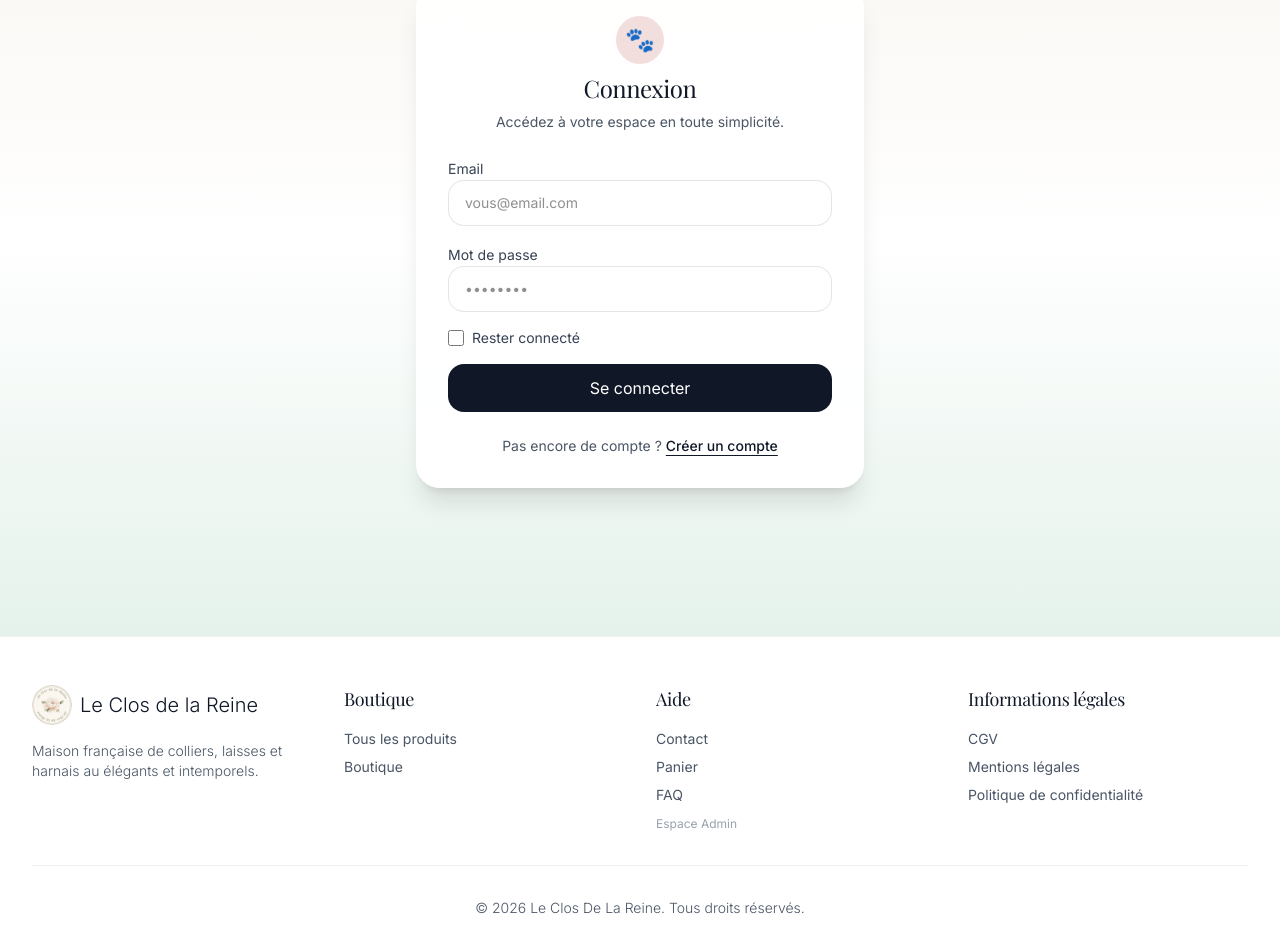
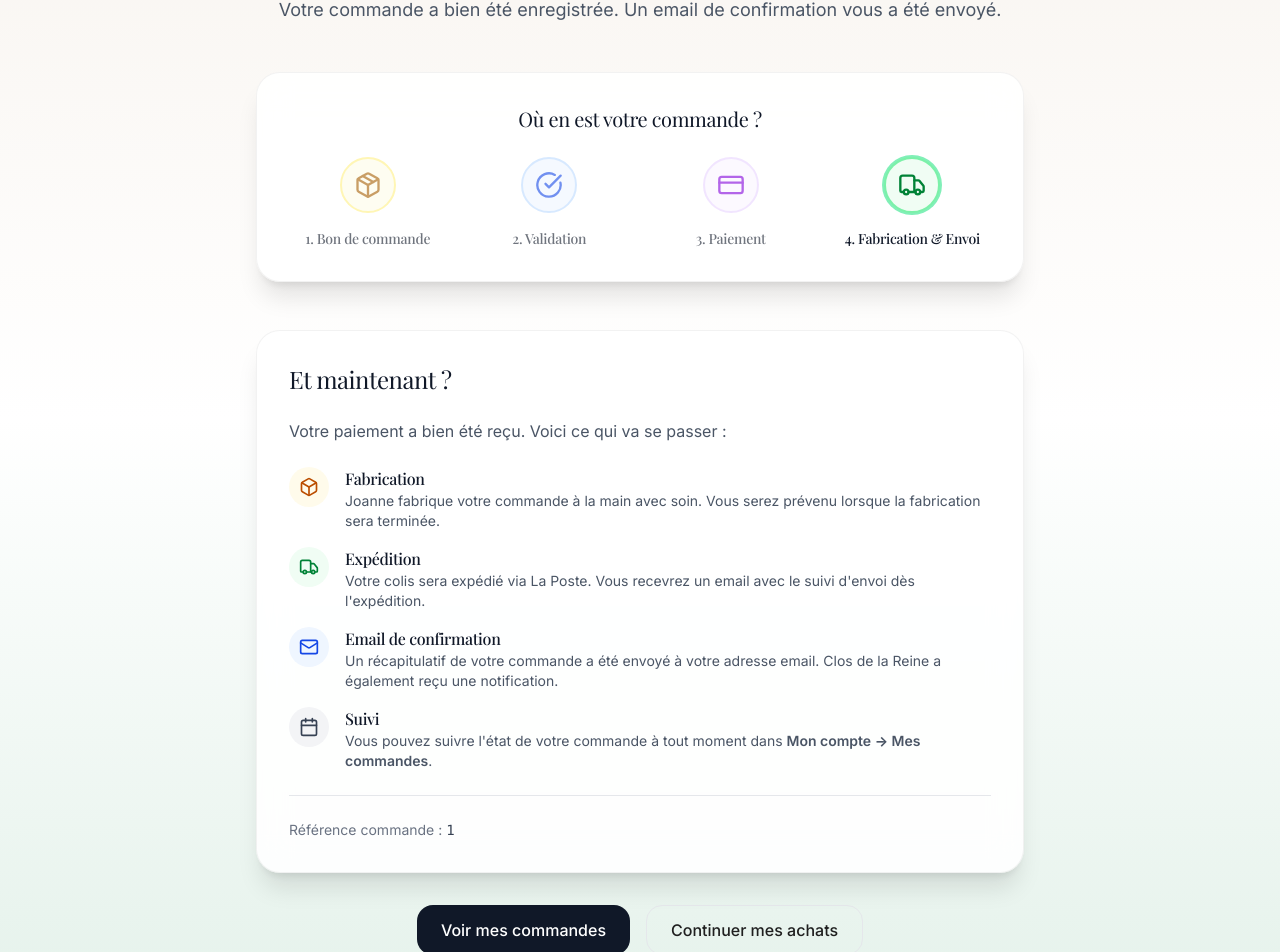
Before and after one commit to emmguardia/Clos-De-La-Reine-Argo-Repo, a React (Vite) app in the folder Frontend/: page /commande/1/merci in a window 1280 px wide. Before the commit this address led to /connexion. Shown: the part 229-1181 px from the top of the page. Built offline with nearby package versions, Linux system fonts and the light colour scheme; no server answers.

Commit message:
payement

```diff
--- a/Frontend/src/App.tsx
+++ b/Frontend/src/App.tsx
@@ -14,6 +14,7 @@ import FavoritesPage from './pages/FavoritesPage';
 import CartPage from './pages/CartPage';
 import CheckoutPage from './pages/CheckoutPage';
 import PaymentPage from './pages/PaymentPage';
+import PaymentThankYouPage from './pages/PaymentThankYouPage';
 import CounterProposalPage from './pages/CounterProposalPage';
 import AdminPanelPage from './pages/AdminPanelPage';
 import OrdersAdminPage from './pages/OrdersAdminPage';
@@ -51,6 +52,7 @@ function App() {
         <Route path="/panier" element={<CartPage />} />
         <Route path="/checkout" element={<CheckoutPage />} />
         <Route path="/commande/:orderId/paiement" element={<PaymentPage />} />
+        <Route path="/commande/:orderId/merci" element={<PaymentThankYouPage />} />
         <Route path="/commande/:orderId/:action" element={<CounterProposalPage />} />
         <Route path="/admin" element={<AdminPanelPage />} />
         <Route path="/admin/commandes" element={<OrdersAdminPage />} />
--- a/Frontend/src/pages/PaymentPage.tsx
+++ b/Frontend/src/pages/PaymentPage.tsx
@@ -32,17 +32,17 @@ interface AdresseSuggestion {
 
 function StripePaymentForm({
   orderId,
-  clientSecret: _clientSecret,
+  clientSecret,
   shippingAddress,
   total,
-  onSuccess: _onSuccess,
+  onConfirmSuccess,
   onError
 }: {
   orderId: string;
   clientSecret: string;
   shippingAddress: Record<string, string>;
   total: number;
-  onSuccess: () => void;
+  onConfirmSuccess: (paymentIntentId: string) => Promise<void>;
   onError: (msg: string) => void;
 }) {
   const stripe = useStripe();
@@ -69,6 +69,11 @@ function StripePaymentForm({
       });
       if (error) {
         onError(error.message || 'Paiement refusé');
+        return;
+      }
+      const paymentIntentId = clientSecret.split('_secret_')[0];
+      if (paymentIntentId) {
+        await onConfirmSuccess(paymentIntentId);
       }
     } catch (err) {
       onError(err instanceof Error ? err.message : 'Erreur paiement');
@@ -233,7 +238,7 @@ export default function PaymentPage() {
         });
         if (res.ok) {
           setSearchParams({});
-          navigate('/profil?tab=commandes');
+          navigate(`/commande/${orderId}/merci`);
         } else {
           const data = await safeJsonResponse(res, { error: '' });
           setError(data.error || 'Erreur lors de la confirmation du paiement.');
@@ -353,6 +358,22 @@ export default function PaymentPage() {
     const product = products.find(p => p.id === productId);
     return product ? product.name : `Produit #${productId}`;
   };
+
+  const handlePaymentConfirmed = useCallback(async (paymentIntentId: string) => {
+    const token = getTokenFromStorage();
+    if (!token || !orderId) return;
+    const res = await fetch(`${API_URL}/api/orders/${orderId}/payment`, {
+      method: 'POST',
+      headers: { 'Content-Type': 'application/json', 'Authorization': `Bearer ${token}` },
+      body: JSON.stringify({ paymentIntentId, shippingAddress })
+    });
+    if (res.ok) {
+      navigate(`/commande/${orderId}/merci`);
+    } else {
+      const data = await safeJsonResponse(res, { error: '' });
+      setError(data.error || 'Erreur lors de la confirmation du paiement.');
+    }
+  }, [orderId, shippingAddress, navigate]);
 
   const stripePromise = useMemo(
     () => (effectiveStripeKey ? loadStripe(effectiveStripeKey) : null),
@@ -602,7 +623,7 @@ export default function PaymentPage() {
                           clientSecret={clientSecret}
                           shippingAddress={shippingAddress}
                           total={order.total}
-                          onSuccess={() => navigate('/profil?tab=commandes')}
+                          onConfirmSuccess={handlePaymentConfirmed}
                           onError={setError}
                         />
                       </Elements>
--- /dev/null
+++ b/Frontend/src/pages/PaymentThankYouPage.tsx
@@ -0,0 +1,131 @@
+import { useNavigate, useParams } from 'react-router-dom';
+import { Package, CheckCircle, CreditCard, Truck, Mail, Box, Calendar, ArrowLeft } from 'lucide-react';
+
+export default function PaymentThankYouPage() {
+  const navigate = useNavigate();
+  const { orderId } = useParams();
+
+  return (
+    <div className="min-h-screen bg-gradient-to-b from-[#f8f4ef] via-white to-[#e5f2eb] py-12 px-4">
+      <div className="max-w-3xl mx-auto">
+        <button
+          onClick={() => navigate('/profil?tab=commandes')}
+          className="mb-8 flex items-center gap-2 text-gray-600 hover:text-gray-900 transition-colors"
+        >
+          <ArrowLeft className="w-4 h-4" />
+          Voir mes commandes
+        </button>
+
+        <div className="text-center mb-12">
+          <h1 className="text-4xl font-light text-gray-900 mb-4">Merci pour votre paiement</h1>
+          <p className="text-lg text-gray-600">
+            Votre commande a bien été enregistrée. Un email de confirmation vous a été envoyé.
+          </p>
+        </div>
+
+        <div className="mb-12 bg-white/90 backdrop-blur-lg rounded-3xl shadow-xl shadow-black/10 p-8 border border-black/5">
+          <h2 className="text-xl font-light text-gray-900 mb-6 text-center">Où en est votre commande ?</h2>
+          <div className="grid grid-cols-2 md:grid-cols-4 gap-4 md:gap-6">
+            <div className="text-center opacity-60">
+              <div className="bg-yellow-50 border-2 border-yellow-200 rounded-full w-12 h-12 md:w-14 md:h-14 flex items-center justify-center mx-auto mb-2 md:mb-4">
+                <Package className="w-6 h-6 md:w-7 md:h-7 text-yellow-700" />
+              </div>
+              <h3 className="text-sm font-medium text-gray-900">1. Bon de commande</h3>
+            </div>
+            <div className="text-center opacity-60">
+              <div className="bg-blue-50 border-2 border-blue-200 rounded-full w-12 h-12 md:w-14 md:h-14 flex items-center justify-center mx-auto mb-2 md:mb-4">
+                <CheckCircle className="w-6 h-6 md:w-7 md:h-7 text-blue-700" />
+              </div>
+              <h3 className="text-sm font-medium text-gray-900">2. Validation</h3>
+            </div>
+            <div className="text-center opacity-60">
+              <div className="bg-purple-50 border-2 border-purple-200 rounded-full w-12 h-12 md:w-14 md:h-14 flex items-center justify-center mx-auto mb-2 md:mb-4">
+                <CreditCard className="w-6 h-6 md:w-7 md:h-7 text-purple-700" />
+              </div>
+              <h3 className="text-sm font-medium text-gray-900">3. Paiement</h3>
+            </div>
+            <div className="text-center">
+              <div className="bg-green-50 border-2 border-green-300 rounded-full w-12 h-12 md:w-14 md:h-14 flex items-center justify-center mx-auto mb-2 md:mb-4 ring-2 ring-green-400/50">
+                <Truck className="w-6 h-6 md:w-7 md:h-7 text-green-700" />
+              </div>
+              <h3 className="text-sm font-medium text-gray-900">4. Fabrication & Envoi</h3>
+            </div>
+          </div>
+        </div>
+
+        <div className="bg-white/90 backdrop-blur-lg rounded-3xl shadow-xl shadow-black/10 p-8 border border-black/5 space-y-6">
+          <h2 className="text-2xl font-light text-gray-900">Et maintenant ?</h2>
+          <p className="text-gray-600">
+            Votre paiement a bien été reçu. Voici ce qui va se passer :
+          </p>
+          <ul className="space-y-4">
+            <li className="flex gap-4">
+              <div className="flex-shrink-0 w-10 h-10 rounded-full bg-amber-50 flex items-center justify-center">
+                <Box className="w-5 h-5 text-amber-700" />
+              </div>
+              <div>
+                <h3 className="font-medium text-gray-900">Fabrication</h3>
+                <p className="text-sm text-gray-600">
+                  Joanne fabrique votre commande à la main avec soin. Vous serez prévenu lorsque la fabrication sera terminée.
+                </p>
+              </div>
+            </li>
+            <li className="flex gap-4">
+              <div className="flex-shrink-0 w-10 h-10 rounded-full bg-green-50 flex items-center justify-center">
+                <Truck className="w-5 h-5 text-green-700" />
+              </div>
+              <div>
+                <h3 className="font-medium text-gray-900">Expédition</h3>
+                <p className="text-sm text-gray-600">
+                  Votre colis sera expédié via La Poste. Vous recevrez un email avec le suivi d&apos;envoi dès l&apos;expédition.
+                </p>
+              </div>
+            </li>
+            <li className="flex gap-4">
+              <div className="flex-shrink-0 w-10 h-10 rounded-full bg-blue-50 flex items-center justify-center">
+                <Mail className="w-5 h-5 text-blue-700" />
+              </div>
+              <div>
+                <h3 className="font-medium text-gray-900">Email de confirmation</h3>
+                <p className="text-sm text-gray-600">
+                  Un récapitulatif de votre commande a été envoyé à votre adresse email. Clos de la Reine a également reçu une notification.
+                </p>
+              </div>
+            </li>
+            <li className="flex gap-4">
+              <div className="flex-shrink-0 w-10 h-10 rounded-full bg-gray-100 flex items-center justify-center">
+                <Calendar className="w-5 h-5 text-gray-700" />
+              </div>
+              <div>
+                <h3 className="font-medium text-gray-900">Suivi</h3>
+                <p className="text-sm text-gray-600">
+                  Vous pouvez suivre l&apos;état de votre commande à tout moment dans <strong>Mon compte → Mes commandes</strong>.
+                </p>
+              </div>
+            </li>
+          </ul>
+          <div className="pt-6 border-t border-gray-200">
+            <p className="text-sm text-gray-500">
+              Référence commande : <span className="font-mono text-gray-700">{orderId || '—'}</span>
+            </p>
+          </div>
+        </div>
+
+        <div className="mt-8 flex flex-col sm:flex-row gap-4 justify-center">
+          <button
+            onClick={() => navigate('/profil?tab=commandes')}
+            className="px-6 py-3 rounded-2xl bg-gray-900 text-white font-medium hover:bg-gray-800 transition-colors"
+          >
+            Voir mes commandes
+          </button>
+          <button
+            onClick={() => navigate('/boutique')}
+            className="px-6 py-3 rounded-2xl border border-gray-200 font-medium hover:bg-gray-50 transition-colors"
+          >
+            Continuer mes achats
+          </button>
+        </div>
+      </div>
+    </div>
+  );
+}
```
Also changed, not shown: 1 other file (tests, documents, lock files or other folders).
